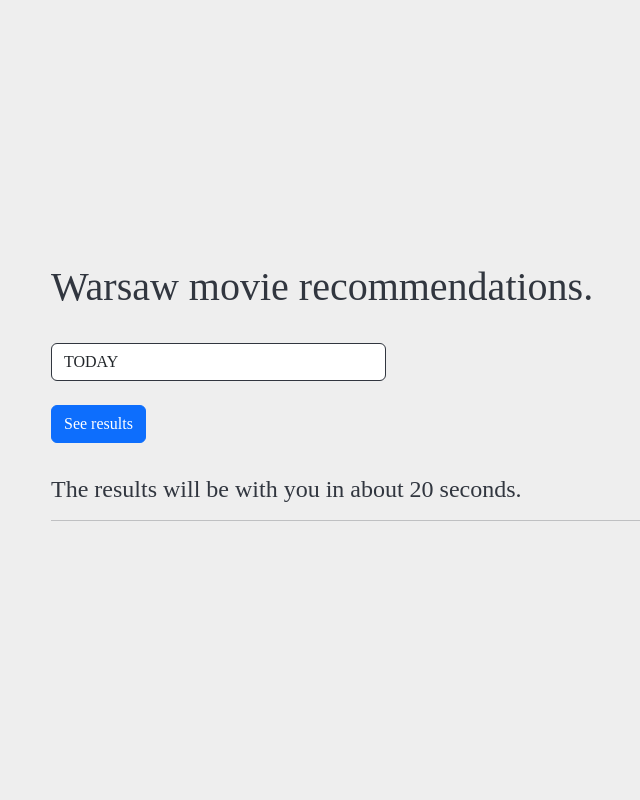
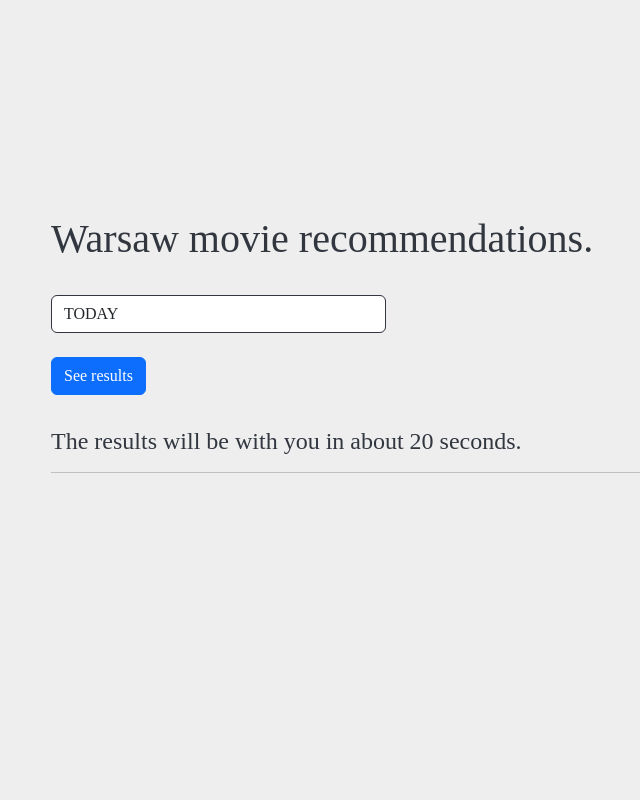
Before and after one commit to mkhutnik/waw-cinema-assistant, a Flask app: page / in a window 1280 px wide. Shown: the whole page, without its empty margins (31-671 px from the left). Run offline with Flask 3, Linux system fonts and the light colour scheme.

Commit message:
Changing the layout.

```diff
--- a/static/css/styles.css
+++ b/static/css/styles.css
@@ -6,8 +6,8 @@ body{
   display: flex;
   align-items: center;
   justify-text: center;
-  margin: 12;
-  height: 100vh;
+  margin: 12px;
+  height: 85vh;
   color: #31363F;
   background-color: #EEEEEE;
   font-family: "EB Garamond", serif;
@@ -20,7 +20,7 @@ body{
   display: flex;
   align-items: center;
   justify-text: center;
-  margin: 12;
+  margin 12px;
   color: #31363F;
   background-color: #EEEEEE;
   font-family: "EB Garamond", serif;
```
